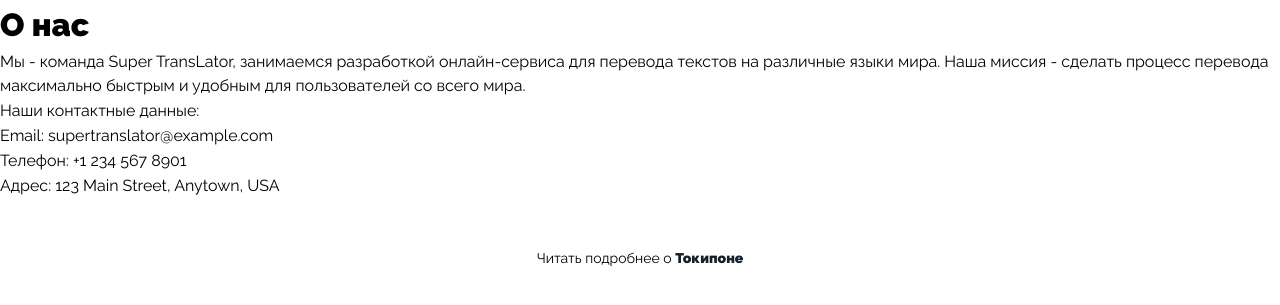
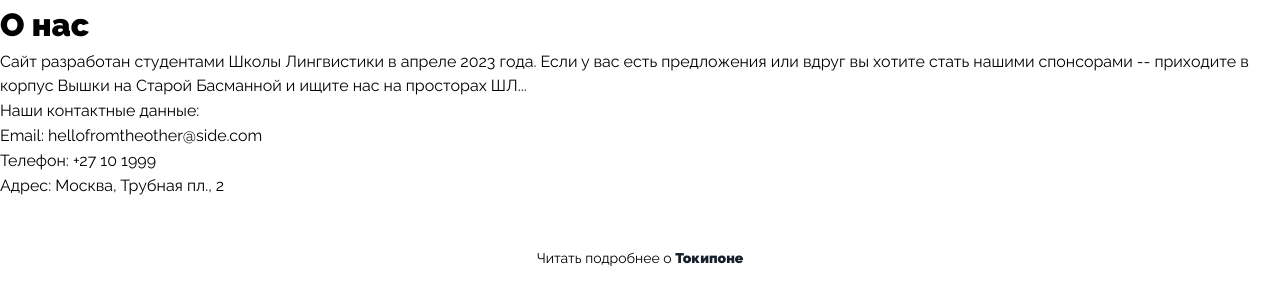
Before and after one commit to NotBioWaste905/toki-pona-translator, a Flask app: page /about in a window 1280 px wide. Shown: the part 60-365 px from the top of the page. Run offline with Flask 3, Linux system fonts and the light colour scheme.

Commit message:
Update about.html

```diff
--- a/website/templates/about.html
+++ b/website/templates/about.html
@@ -7,12 +7,12 @@
 {% block body %}
 <div class="container">
   <h1>О нас</h1>
-  <p>Мы - команда Super TransLator, занимаемся разработкой онлайн-сервиса для перевода текстов на различные языки мира. Наша миссия - сделать процесс перевода максимально быстрым и удобным для пользователей со всего мира.</p>
+  <p>Сайт разработан студентами Школы Лингвистики в апреле 2023 года. Если у вас есть предложения или вдруг вы хотите стать нашими спонсорами -- приходите в корпус Вышки на Старой Басманной и ищите нас на просторах ШЛ...</p>
   <p>Наши контактные данные:</p>
   <ul>
-    <li>Email: supertranslator@example.com</li>
-    <li>Телефон: +1 234 567 8901</li>
-    <li>Адрес: 123 Main Street, Anytown, USA</li>
+    <li>Email: hellofromtheother@side.com</li>
+    <li>Телефон: +27 10 1999</li>
+    <li>Адрес: Москва, Трубная пл., 2</li>
   </ul>
 </div>
 {% endblock %}
```
